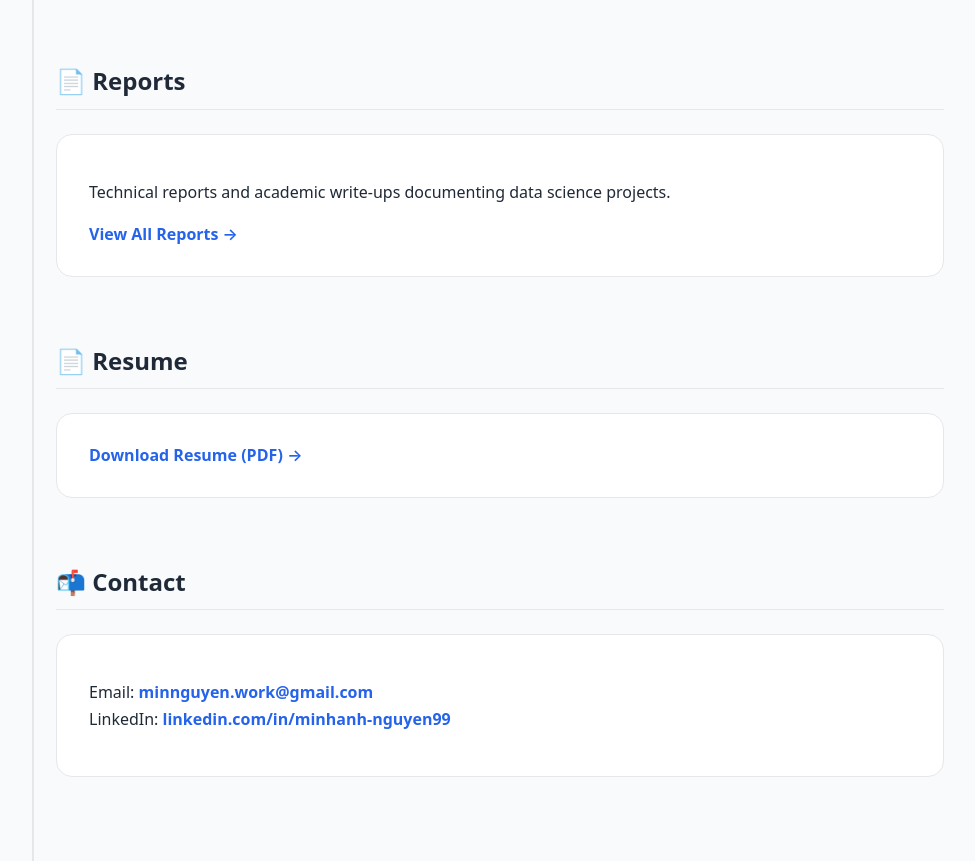
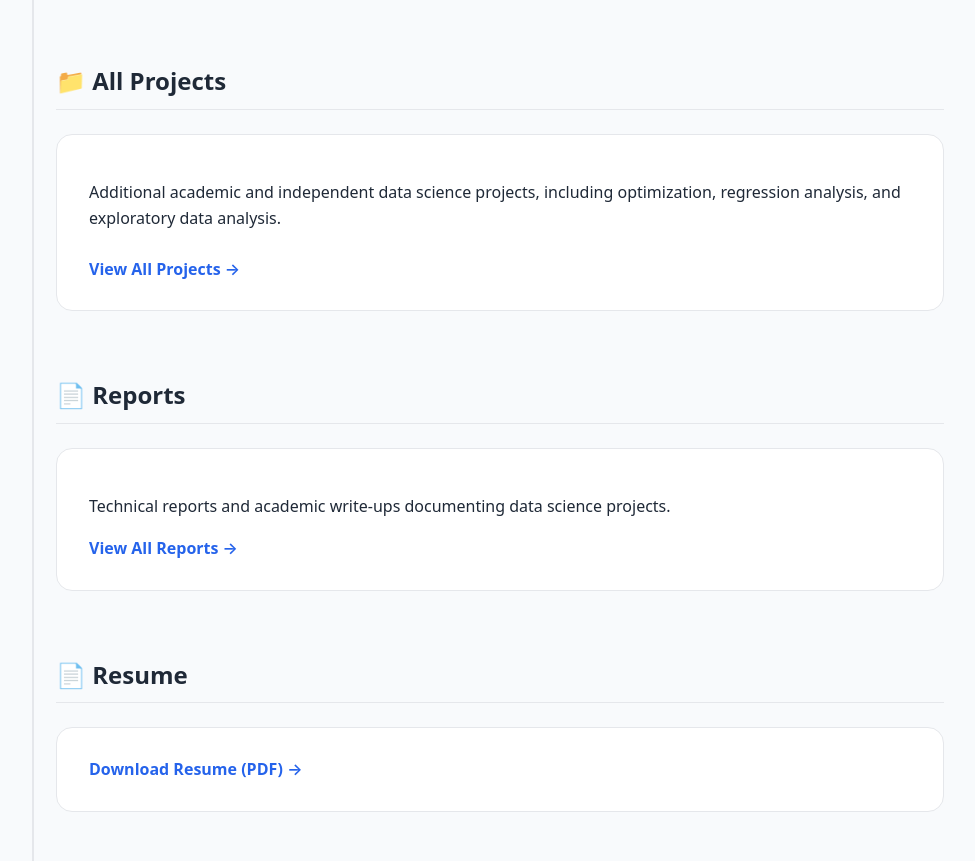
Before and after one commit to blijminnetje/blijminnetje.github.io, a plain HTML site: page index.html in a window 1280 px wide. Shown: the part 1882-2743 px from the top of the page, without its empty margins (156-1131 px from the left). Drawn offline with Linux system fonts and the light colour scheme.

Commit message:
Update index.html

```diff
--- a/index.html
+++ b/index.html
@@ -134,6 +134,13 @@
       font-size: 14px;
       color: #6b7280;
     }
+
+    .view-all {
+  display: inline-block;
+  margin-top: 8px;
+  font-weight: 600;
+}
+
   </style>
 </head>
 
@@ -232,6 +239,21 @@
     <a href="./projects/credit-card-fraud/" target="_blank">View Project →</a>
   </div>
 
+    <!-- ALL PROJECTS -->
+<h2 id="all-projects" class="icon-title">📁 All Projects</h2>
+
+<div class="card">
+  <p>
+    Additional academic and independent data science projects,
+    including optimization, regression analysis, and exploratory data analysis.
+  </p>
+
+  <a href="./projects/" class="view-all">
+    View All Projects →
+  </a>
+</div>
+
+
   <!-- REPORTS -->
   <h2 id="reports">📄 Reports</h2>
   <div class="card">
```
